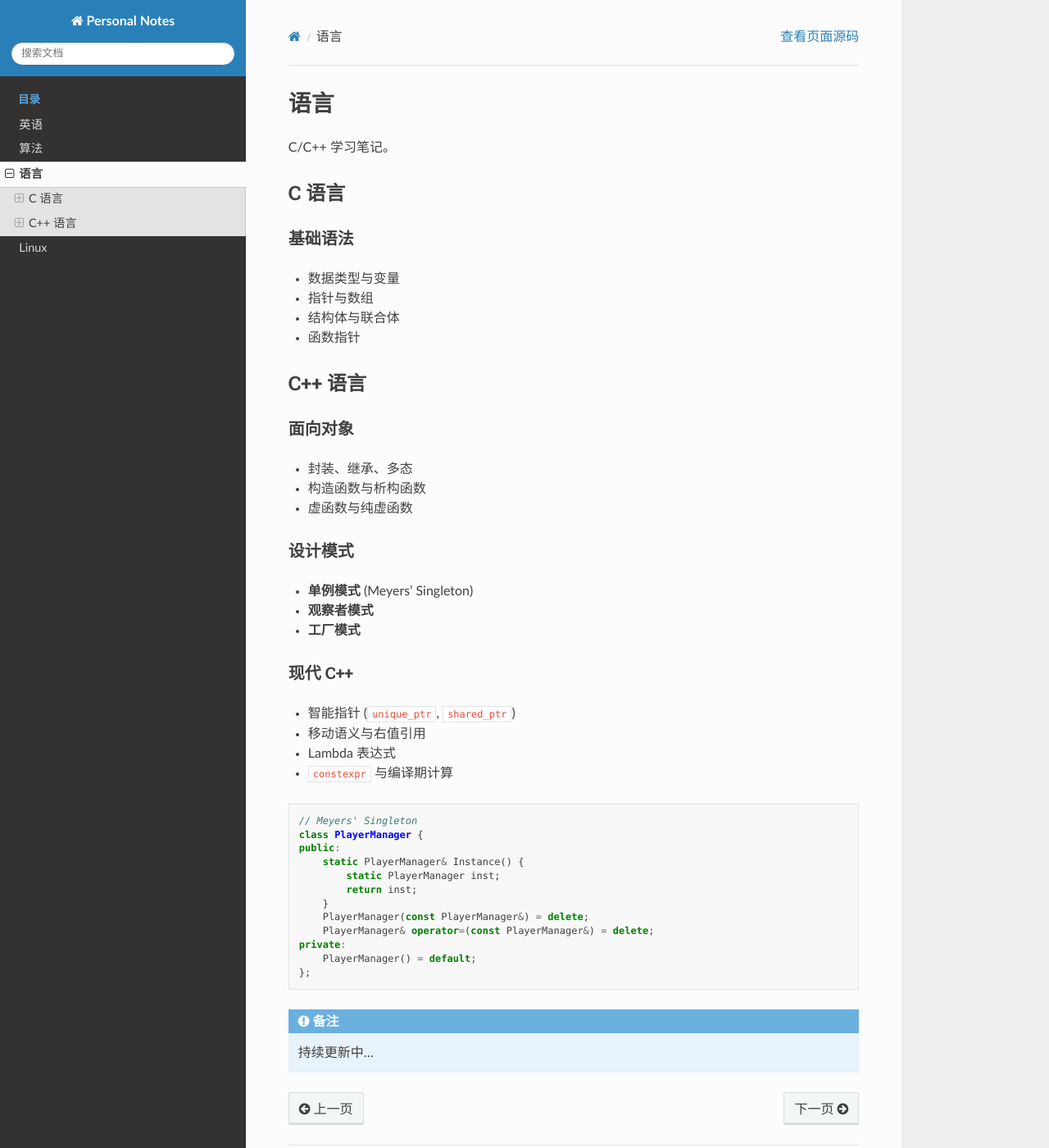
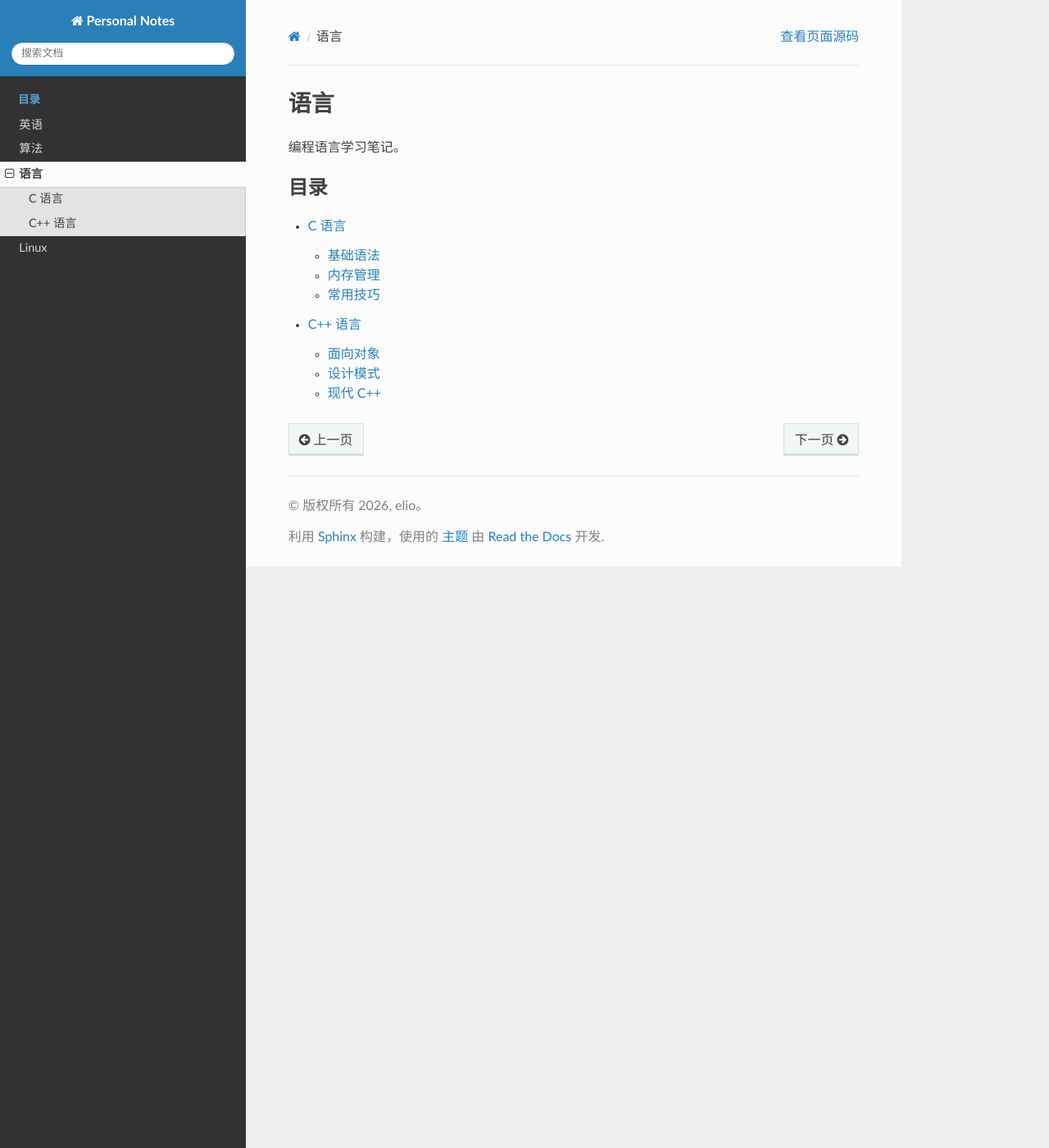
Before and after one commit to yezong7/note, a Sphinx documentation site: the page built from docs/language.rst, in a window 1280 px wide and 1400 px high. Shown: the whole window at 82% size. Built offline with Sphinx 7.4.7 and the Read the Docs theme 3.1.0, drawn with Linux system fonts in a browser that asks for light colours; pages that are not in the unit, such as notebooks, are missing from menus.

Commit message:
refactor: split language into c and cpp sections

```diff
--- a/docs/language.rst
+++ b/docs/language.rst
@@ -1,59 +1,11 @@
 语言
 ====
 
-C/C++ 学习笔记。
+编程语言学习笔记。
 
-C 语言
-------
+.. toctree::
+   :maxdepth: 2
+   :caption: 目录
 
-基础语法
-^^^^^^^^
-
-- 数据类型与变量
-- 指针与数组
-- 结构体与联合体
-- 函数指针
-
-C++ 语言
---------
-
-面向对象
-^^^^^^^^
-
-- 封装、继承、多态
-- 构造函数与析构函数
-- 虚函数与纯虚函数
-
-设计模式
-^^^^^^^^
-
-- **单例模式** (Meyers' Singleton)
-- **观察者模式**
-- **工厂模式**
-
-现代 C++
-^^^^^^^^
-
-- 智能指针 (``unique_ptr``, ``shared_ptr``)
-- 移动语义与右值引用
-- Lambda 表达式
-- ``constexpr`` 与编译期计算
-
-.. code-block:: cpp
-
-   // Meyers' Singleton
-   class PlayerManager {
-   public:
-       static PlayerManager& Instance() {
-           static PlayerManager inst;
-           return inst;
-       }
-       PlayerManager(const PlayerManager&) = delete;
-       PlayerManager& operator=(const PlayerManager&) = delete;
-   private:
-       PlayerManager() = default;
-   };
-
-.. note::
-
-   持续更新中...
+   c
+   cpp
```
Also changed, not shown: docs/c.rst (added, +35 -0 lines), docs/cpp.rst (added, +45 -0 lines).
